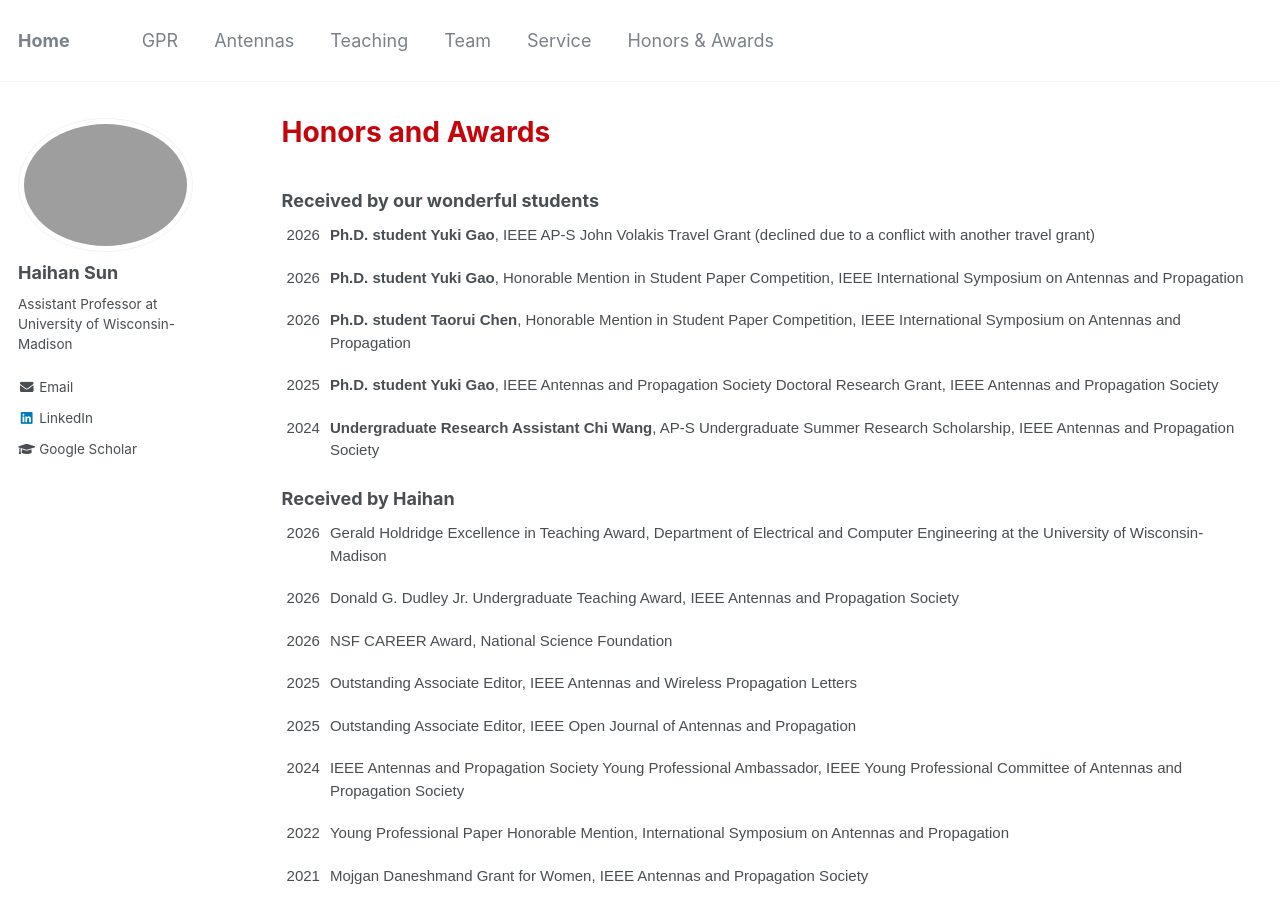
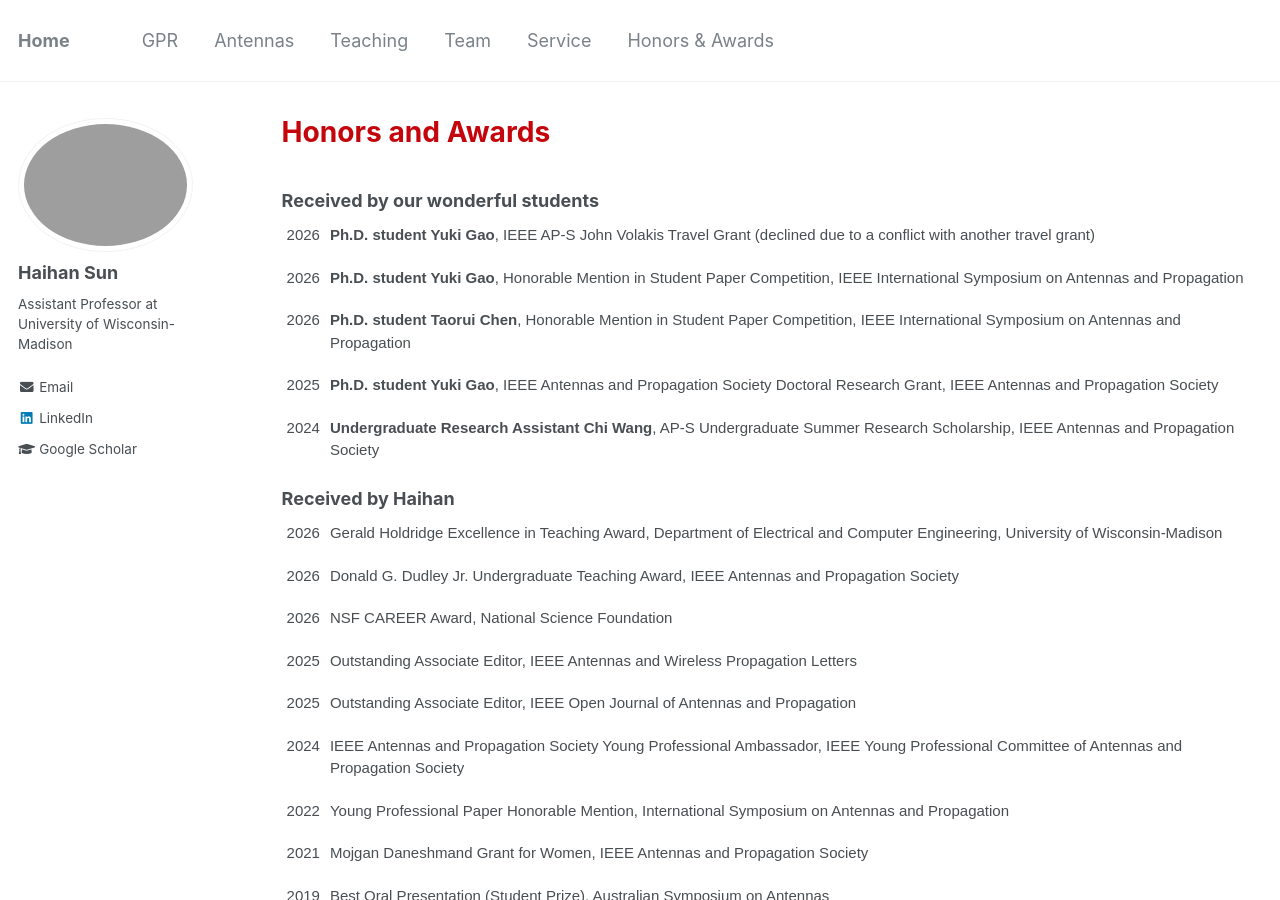
Before and after one commit to Haihan-Sun/Haihan-Sun.github.io, a Jekyll site: the page built from _pages/awards.html, in a window 1280 px wide and 900 px high. Built offline with Jekyll 4.4.1, drawn with Linux system fonts in a browser that asks for light colours.

Commit message:
Update awards.html

```diff
--- a/_pages/awards.html
+++ b/_pages/awards.html
@@ -61,7 +61,7 @@ author_profile: true
 
   <tr>
     <td class="tg-ko0z">2026</td>
-    <td class="tg-ko0z">Gerald Holdridge Excellence in Teaching Award, Department of Electrical and Computer Engineering at the University of Wisconsin-Madison </td>
+    <td class="tg-ko0z">Gerald Holdridge Excellence in Teaching Award, Department of Electrical and Computer Engineering, University of Wisconsin-Madison </td>
   </tr>
   <tr>
     <td class="tg-ko0z">2026</td>
```
